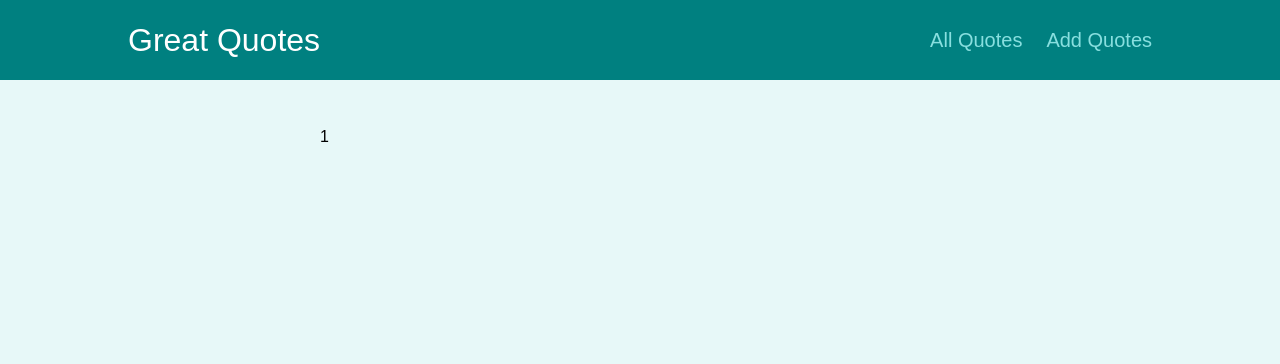
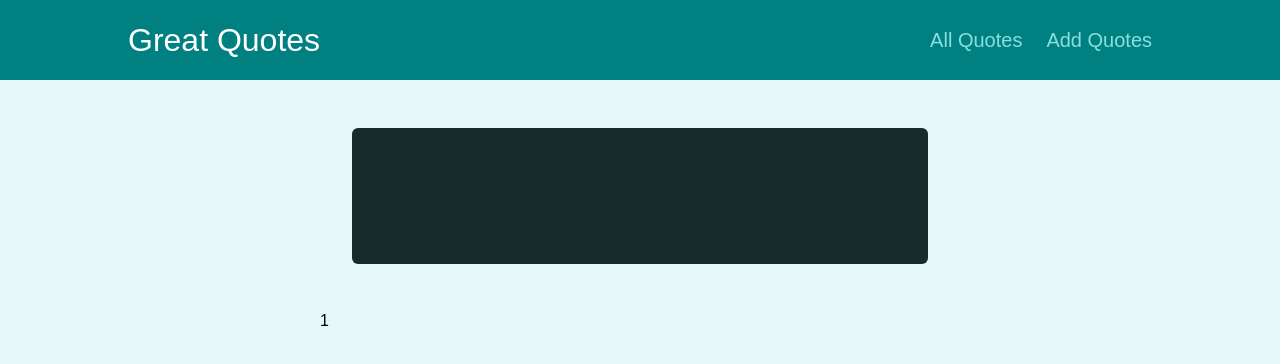
Before and after one commit to joshuaadu/great-quotes-react-router, a React (Create React App) app: page /quotes/1 in a window 1280 px wide. Shown: the top 364 px of the page. Built offline with nearby package versions, Linux system fonts and the light colour scheme.

Commit message:
fix Highlighted quote

```diff
--- a/src/components/pages/QuoteDetail.js
+++ b/src/components/pages/QuoteDetail.js
@@ -9,11 +9,11 @@ const QuoteDetail = (props) => {
 
   const quotesMemoized = useMemo(() => quotes, [quotes]);
   console.log("quotes", quotesMemoized, quoteId);
-  const quote = quotesMemoized.find((quote) => quote.id == quoteId);
-  console.log("quotes", quotesMemoized, quote);
+  const quote = quotesMemoized.find((quote) => quote.id === quoteId);
+  console.log("quote", quote);
   return (
     <>
-      {/* <HighlightedQuote text={text} author={author} /> */}
+      <HighlightedQuote text={quote?.text} author={quote?.author} />
       <p>{quoteId}</p>
       <Route path="/quotes/:quoteId/comments">
         <Comments />
```
